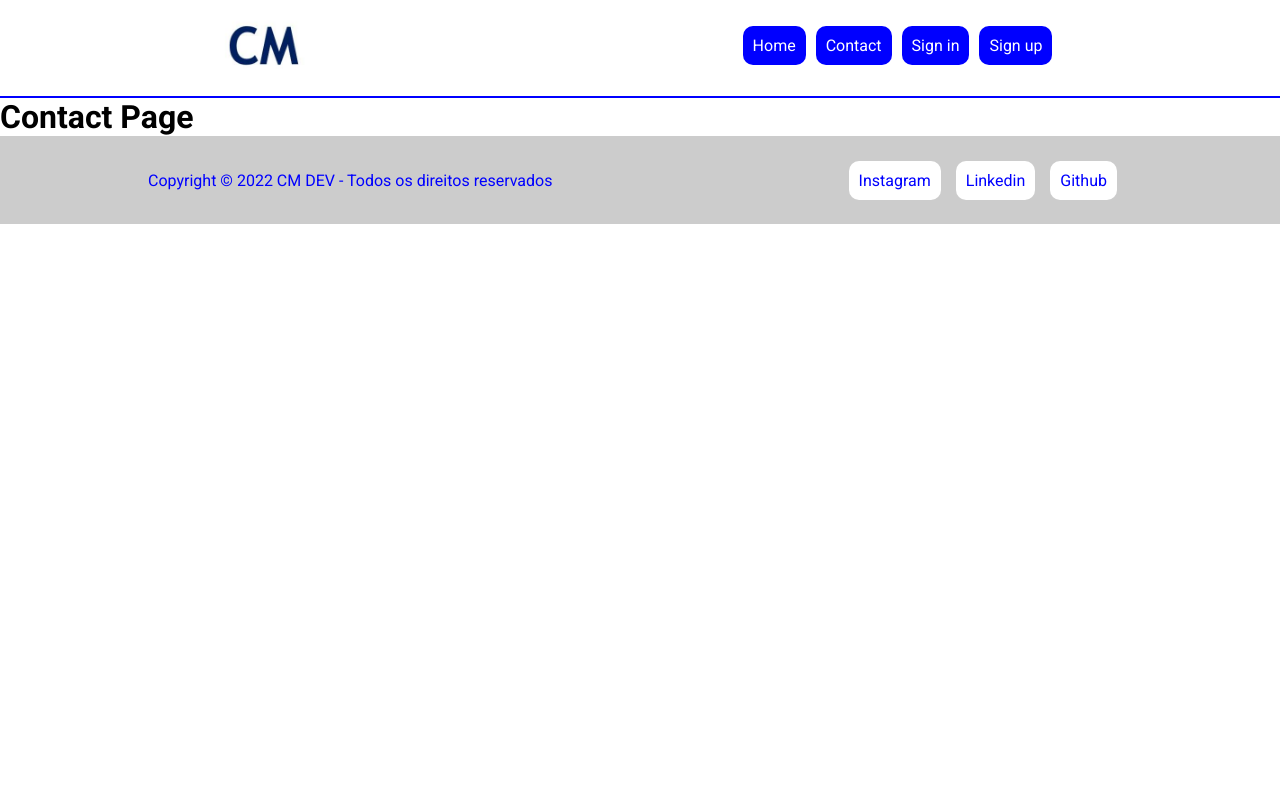
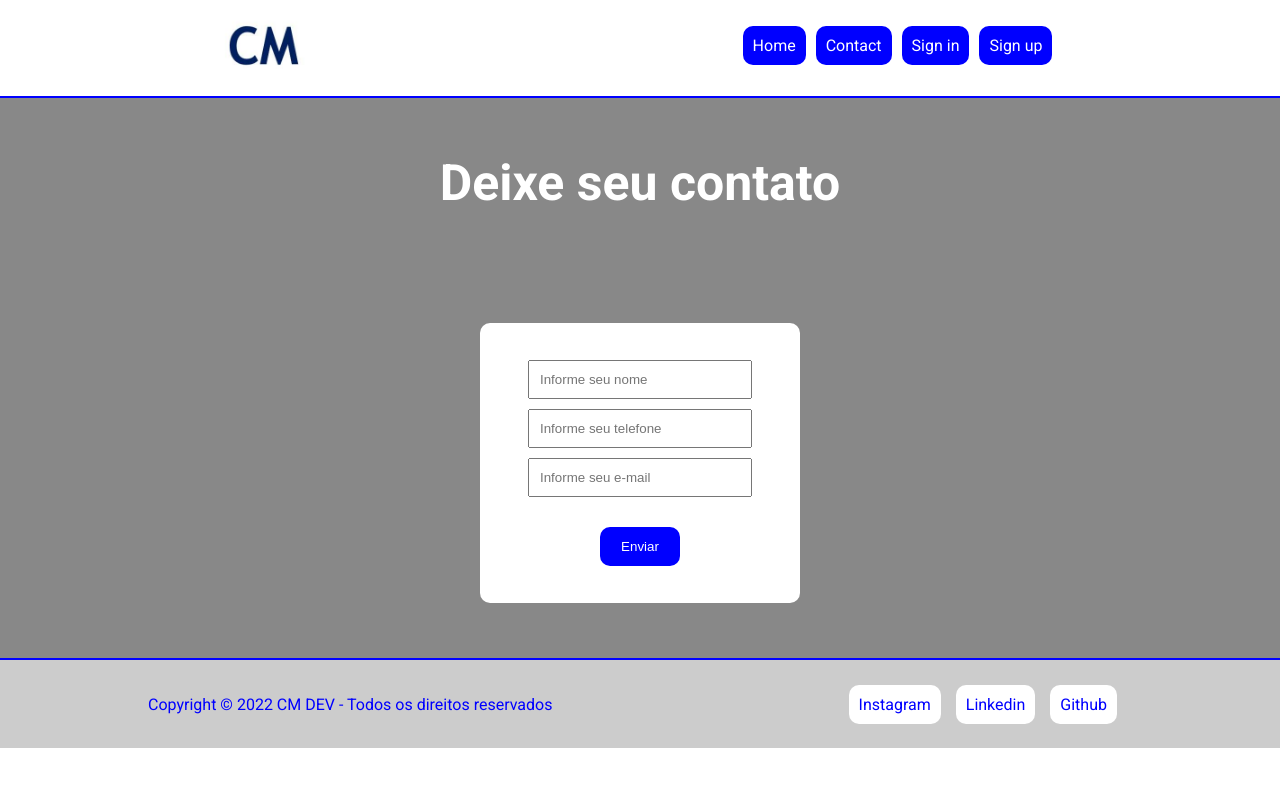
Before and after one commit to caioDesenvMoraes/criptodev-react-ts, a React (Create React App) app: page /contact in a window 1280 px wide. Shown: the top 786 px of the page. Built offline with nearby package versions, Linux system fonts and the light colour scheme.

Commit message:
create contact

```diff
--- a/src/Components/Footer/Footer.module.css
+++ b/src/Components/Footer/Footer.module.css
@@ -2,6 +2,7 @@
     width: 100%;
     height: 5.5rem;
     background-color: #ccc;
+    border-top: 2px solid #00f;
 }
 
 .itensFooter {
--- /dev/null
+++ b/src/views/Contact/Contact.module.css
@@ -0,0 +1,47 @@
+.containerContact {
+    width: 100%;
+    height: 70vh;
+    background-color: #888;
+    display: flex;
+    flex-direction: column;
+    align-items: center;
+    justify-content: space-around;
+}
+
+.containerContact h1 {
+    font-size: 50px;
+    color: #fff;
+}
+
+.form {
+    width: 320px;
+    height: 280px;
+    display: flex;
+    flex-direction: column;
+    align-items: center;
+    justify-content: center;
+    background-color: #fff;
+    border-radius: 10px;
+}
+
+.item {
+    width: 200px;
+    margin-bottom: 10px;
+    padding: 10px;
+}
+
+.button {
+    padding: 12px;
+    width: 80px;
+    background-color: #00f;
+    color: #fff;
+    cursor: pointer;
+    margin-top: 20px;
+    transition: 500ms;
+    border-radius: 10px;
+    border: none;
+}
+
+.button:hover {
+    opacity: 0.5;
+}
--- a/src/views/Contact/index.tsx
+++ b/src/views/Contact/index.tsx
@@ -2,13 +2,21 @@ import React from "react";
 import NavBar from "../../Components/NavBar"
 import Footer from "../../Components/Footer"
 
-// import styled from "./style"
+import styles from "./Contact.module.css"
 
 const Contact: React.FC = () => {
     return(
         <>
             <NavBar/>
-            <h1>Contact Page</h1>
+            <div className={ styles.containerContact}>
+                <h1>Deixe seu contato</h1>
+                <form className={ styles.form }>
+                    <input type="text" className={ styles.item } name="name" id="name" placeholder="Informe seu nome"/>
+                    <input type="number" className={ styles.item } name="telefone" id="telefone" placeholder="Informe seu telefone"/>
+                    <input type="email" className={ styles.item } name="email" id="email" placeholder="Informe seu e-mail"/>
+                    <input type="submit" className={ styles.button } value="Enviar"/>
+                </form>
+            </div>
             <Footer/>
         </>
     )
--- a/src/views/Home/Home.module.css
+++ b/src/views/Home/Home.module.css
@@ -2,7 +2,6 @@
     width: 100%;
     height: 70vh;
     background-color: #888;
-    border-bottom: 2px solid #00f;
 }
 
 .container h1 {
@@ -27,6 +26,7 @@
     margin-top: 25px;
     border: 3px solid #00f;
     background-color: #ddd;
+    border-radius: 10px;
 }
 
 .card h2 {
```
